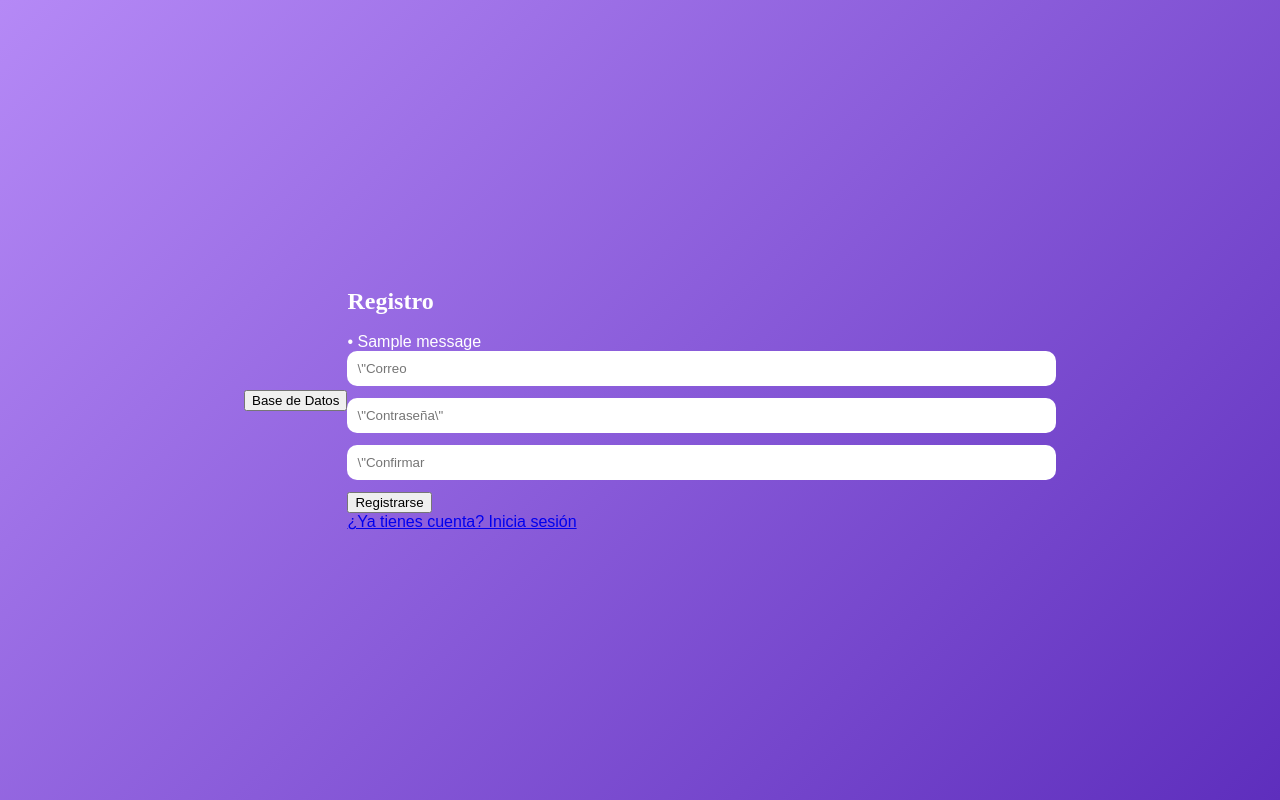
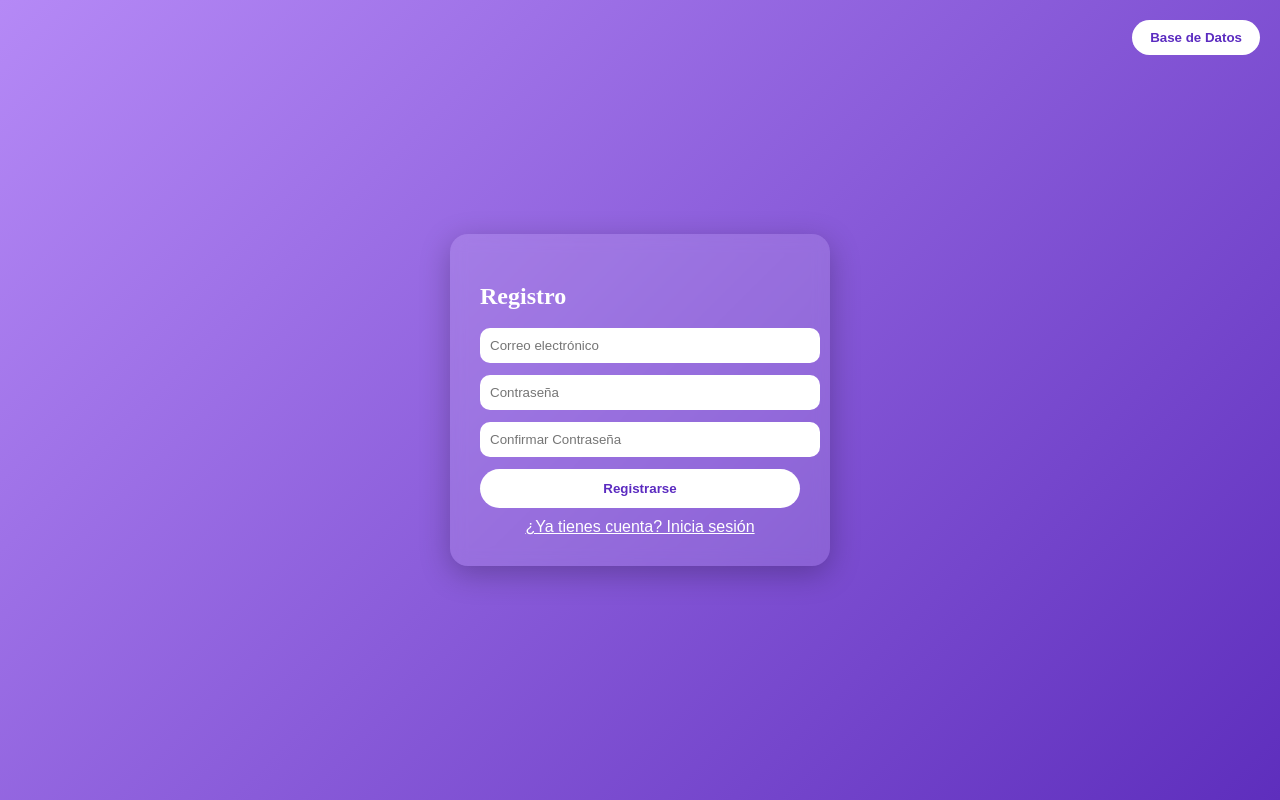
Before and after one commit to darianaperez616-ops/mi-sitio-isc5, a Django app: page /usuarios/registro/ in a window 1280 px wide. Run offline with Django 5.2, Linux system fonts and the light colour scheme; tables that the repository leaves empty hold one stand-in row (Sample ...); one stand-in notice (Sample message) is shown.

Commit message:
FIX: Remove Django template tags and use direct URLs to avoid 404

```diff
--- a/templates/usuarios/registro.html
+++ b/templates/usuarios/registro.html
@@ -1,8 +1,8 @@
 <!DOCTYPE html>
-<html lang=\"es\">
+<html lang="es">
 <head>
-  <meta charset=\"utf-8\">
-  <meta name=\"viewport\" content=\"width=device-width,initial-scale=1\">
+  <meta charset="utf-8">
+  <meta name="viewport" content="width=device-width,initial-scale=1">
   <title>Registro</title>
   <style>
     body {
@@ -84,39 +84,24 @@
       text-decoration: underline;
       text-align: center;
     }
-
-    .messages {
-      color: #ffdede;
-      margin-bottom: 10px;
-      text-align: left;
-    }
   </style>
 </head>
 <body>
-  <a href=\"{% url 'acceso_base_datos' %}\">
-    <button class=\"btn-db\">Base de Datos</button>
+  <a href="/usuarios/acceso_base_datos/">
+    <button class="btn-db">Base de Datos</button>
   </a>
 
-  <div class=\"card\">
+  <div class="card">
     <h2>Registro</h2>
 
-    {% if messages %}
-      <div class=\"messages\">
-        {% for message in messages %}
-          • {{ message }}<br>
-        {% endfor %}
-      </div>
-    {% endif %}
-
-    <form method=\"post\">
-      {% csrf_token %}
-      <input name=\"email\" type=\"email\" placeholder=\"Correo electrónico\" required>
-      <input name=\"password\" type=\"password\" placeholder=\"Contraseña\" required>
-      <input name=\"confirm_password\" type=\"password\" placeholder=\"Confirmar Contraseña\" required>
-      <button class=\"btn\" type=\"submit\">Registrarse</button>
+    <form method="post" action="/usuarios/procesar_registro/">
+      <input name="email" type="email" placeholder="Correo electrónico" required>
+      <input name="password" type="password" placeholder="Contraseña" required>
+      <input name="confirm_password" type="password" placeholder="Confirmar Contraseña" required>
+      <button class="btn" type="submit">Registrarse</button>
     </form>
 
-    <a class=\"link\" href=\"{% url 'login' %}\">¿Ya tienes cuenta? Inicia sesión</a>
+    <a class="link" href="/usuarios/login/">¿Ya tienes cuenta? Inicia sesión</a>
   </div>
 </body>
 </html>
```
Also changed, not shown: templates/usuarios/login.html (+11 -20 lines).
